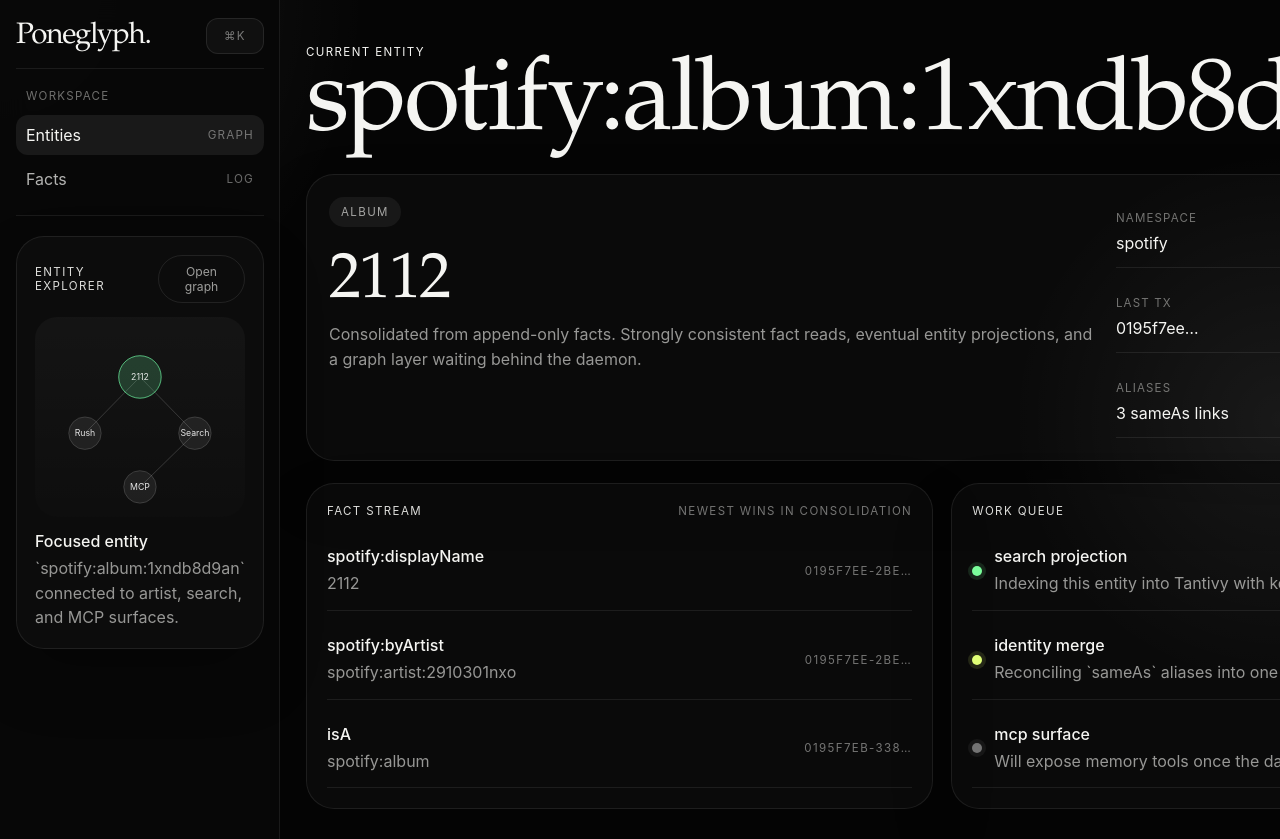
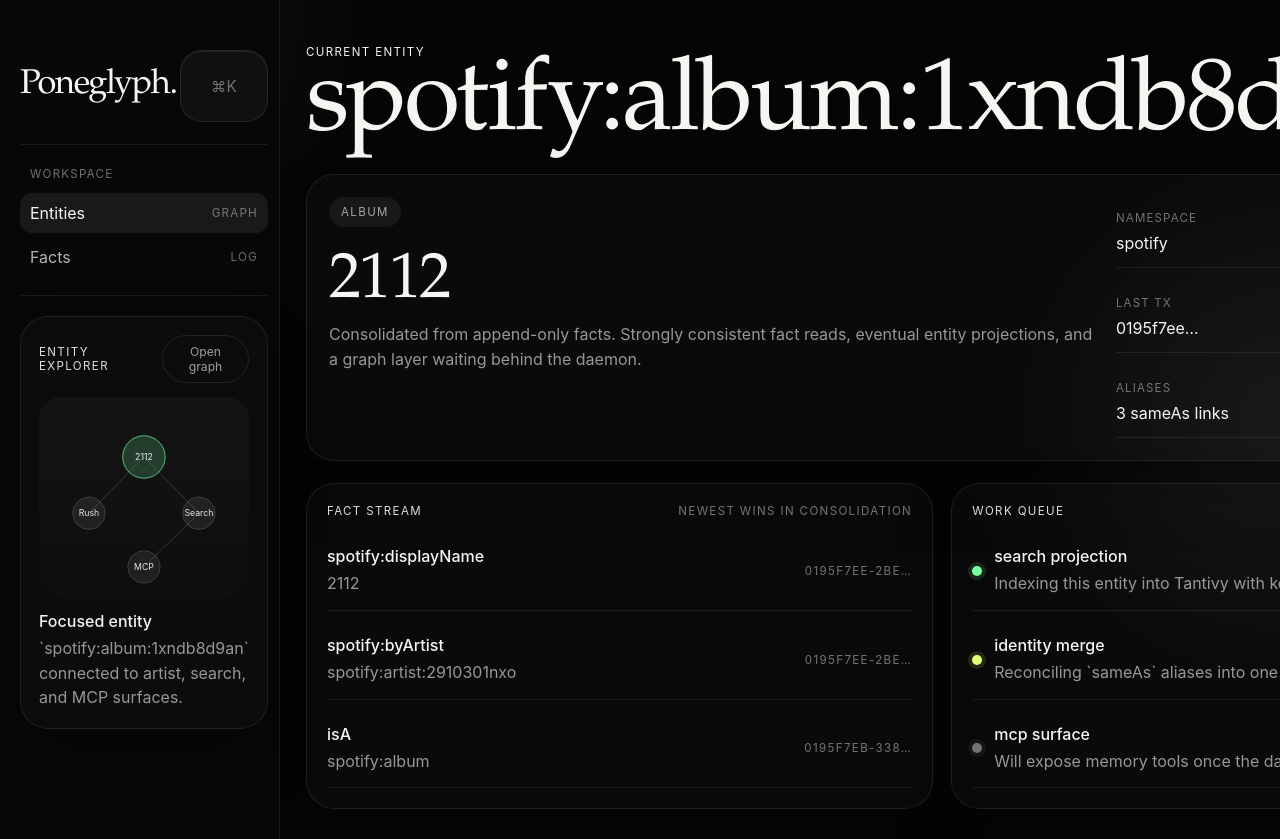
Before and after one commit to leostera/poneglyph, a React (Vite) app in the folder app/: page / in a window 1280 px wide. Shown: the top 839 px of the page. Built offline with nearby package versions, Linux system fonts and the light colour scheme.

Commit message:
style: loosen nav spacing to match linear

```diff
--- a/app/src/styles.css
+++ b/app/src/styles.css
@@ -45,7 +45,7 @@
   display: grid;
   align-content: start;
   gap: 20px;
-  padding: 18px 16px 18px;
+  padding: 44px 20px 20px;
   border-right: 1px solid rgba(255, 255, 255, 0.08);
   background: rgba(8, 8, 8, 0.95);
   backdrop-filter: blur(14px);
@@ -85,17 +85,19 @@
 .sidebar-topbar {
   display: grid;
   grid-template-columns: minmax(0, 1fr) auto;
-  gap: 10px;
+  gap: 18px;
   align-items: center;
-  padding-bottom: 14px;
+  min-height: 84px;
+  padding: 6px 0 22px;
   border-bottom: 1px solid rgba(255, 255, 255, 0.08);
 }
 
 .sidebar-wordmark {
   font-family: "Apple Garamond", Garamond, Baskerville, "Times New Roman", serif;
-  font-size: 1.85rem;
+  font-size: 2.15rem;
   font-weight: 300;
   letter-spacing: -0.04em;
+  line-height: 0.92;
 }
 
 .omnisearch-launch,
@@ -112,21 +114,26 @@
   display: inline-flex;
   align-items: center;
   justify-content: center;
-  min-width: 58px;
-  padding: 10px 12px;
-  border-radius: 12px;
+  min-width: 88px;
+  min-height: 72px;
+  padding: 0 18px;
+  border-radius: 22px;
   background: rgba(255, 255, 255, 0.04);
   cursor: pointer;
+  box-shadow: inset 0 1px 0 rgba(255, 255, 255, 0.05);
 }
 
 .omnisearch-shortcut {
-  color: rgba(245, 245, 242, 0.46);
+  color: rgba(245, 245, 242, 0.42);
+  font-size: 0.95rem;
+  letter-spacing: 0.02em;
+  text-transform: none;
 }
 
 .sidebar-nav {
   display: grid;
   gap: 4px;
-  padding-bottom: 16px;
+  padding: 2px 0 18px;
   border-bottom: 1px solid rgba(255, 255, 255, 0.08);
 }
 
```
